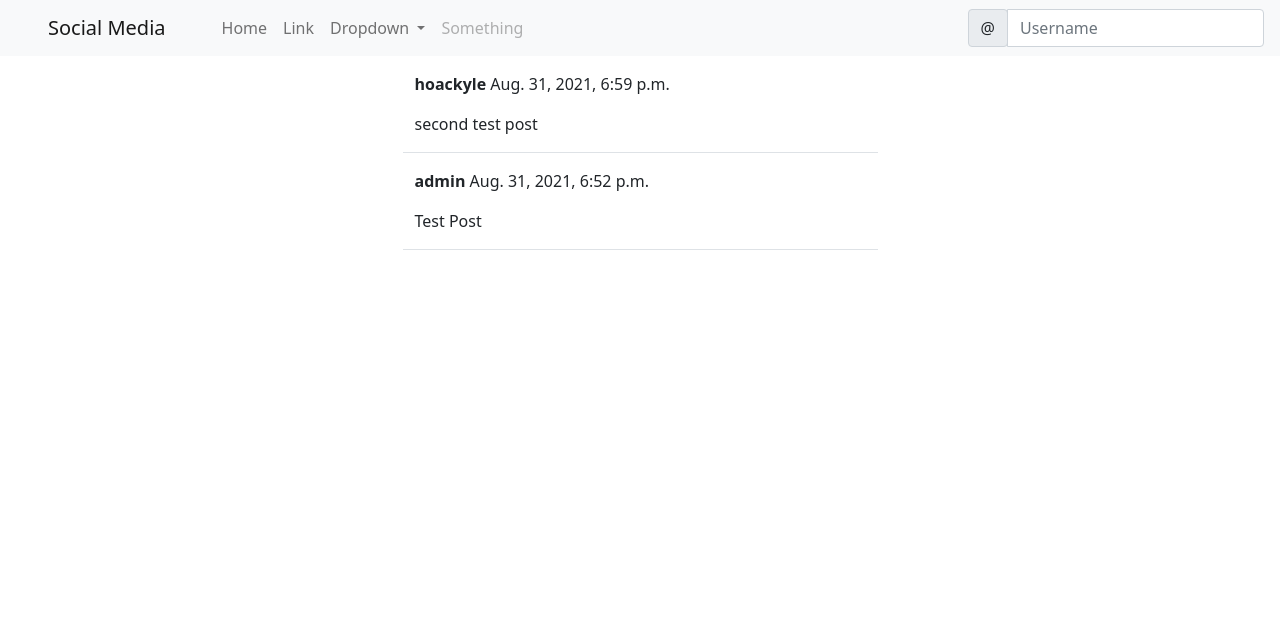
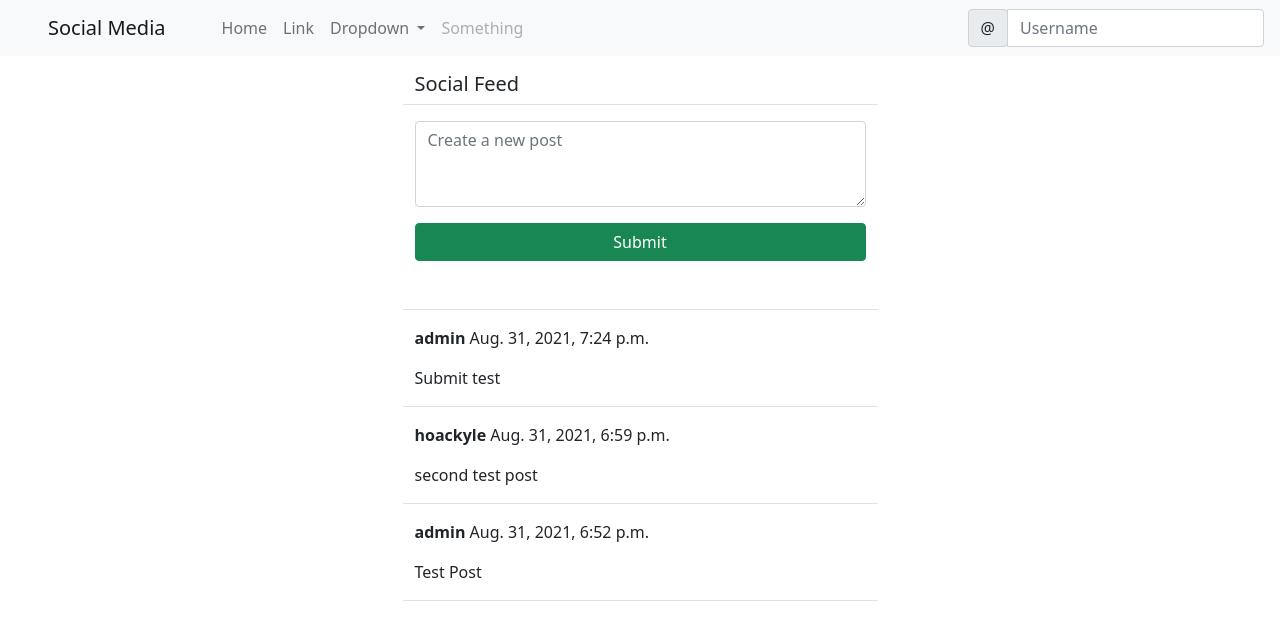
Before and after one commit to kylehoac/social_media, a Django app: page /social/ in a window 1280 px wide. Shown: the top 640 px of the page. Run offline with Django 3.2, Linux system fonts and the light colour scheme; data comes from the database, SQL or seed files in the repository; some libraries are stand-ins or nearby versions.

Commit message:
added post functionality on social feed page

```diff
--- a/social/forms.py
+++ b/social/forms.py
@@ -0,0 +1,14 @@
+from django import forms
+from .models import Post
+
+class PostForm(forms.ModelForm):
+    body = forms.CharField(
+        label='',
+        widget=forms.Textarea(attrs={
+            'rows': '3',
+            'placeholder': 'Create a new post'
+        })
+    )
+    class Meta:
+        model = Post
+        fields = ['body']
--- a/social/templates/social/post_list.html
+++ b/social/templates/social/post_list.html
@@ -3,6 +3,22 @@
 
 {% block content %}
 <div class= container>
+    <div class="row justify-content-center mt-3">
+        <div class="col-md-5 col-sm-12 border-bottom">
+            <h5>Social Feed</h5>
+        </div>
+    </div>
+    <div class="row justify-content-center mt-3">
+        <div class="col-md-5 col-sm-12 border-bottom">
+            <form method="POST">
+                {% csrf_token %}
+                {{ form | crispy }}
+                <div class="d-grid gap-2">
+                    <button class="btn btn-success mt-3 mb-5">Submit</button>
+                </div>
+            </form>
+        </div>
+    </div>
     {% for post in post_list %}
     <div class="row justify-content-center mt-3">
         <div class="col-md-5 col-sm-12 border-bottom">
--- a/social/views.py
+++ b/social/views.py
@@ -1,13 +1,30 @@
 from django.shortcuts import render
 from django.views import View
 from .models import Post
-
+from .forms import PostForm
 class PostListView(View):
     def get(self, request, *args, **kwargs):
         posts = Post.objects.all().order_by('-created_on')
+        form = PostForm()
+        context = {
+            'post_list': posts,
+            'form': form,
+        }
+
+        return render(request, 'social/post_list.html', context)
+
+    def post(self, request, *args, **kwargs):
+        posts = Post.objects.all().order_by('-created_on')
+        form = PostForm(request.POST)
+
+        if form.is_valid():
+            new_post = form.save(commit=False)
+            new_post.author = request.user
+            new_post.save()
 
         context = {
             'post_list': posts,
+            'form': form,
         }
 
         return render(request, 'social/post_list.html', context)
```
Also changed, not shown: db.sqlite3.
